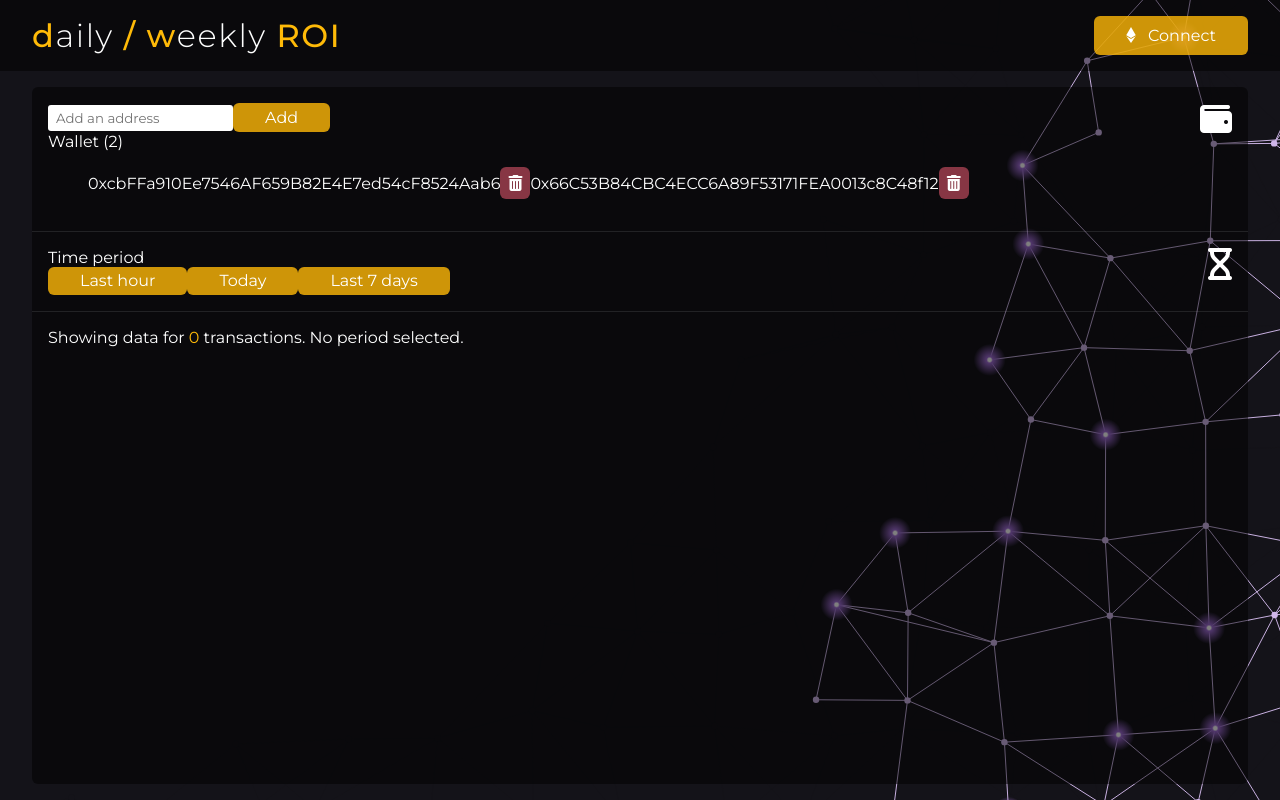
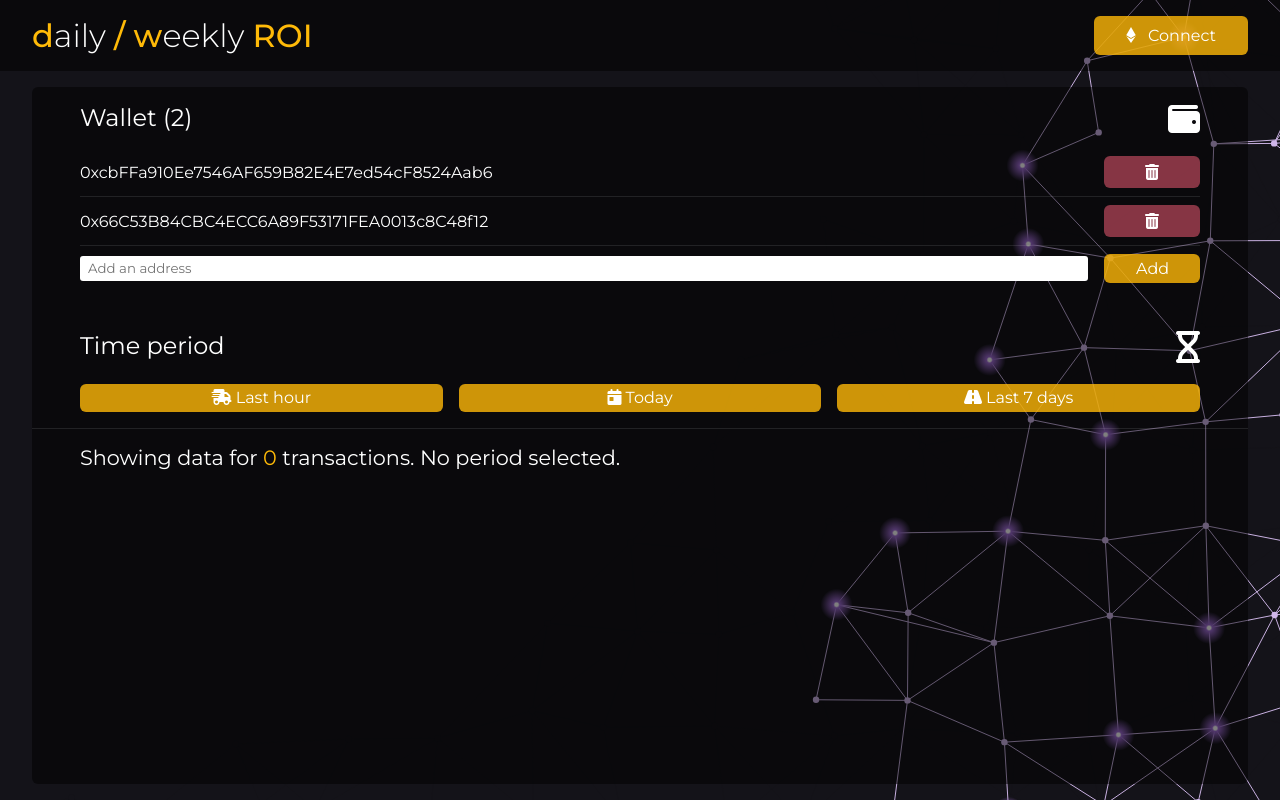
Before and after one commit to 0xpolarzero/roi-tracker, a React (Create React App) app: page / in a window 1280 px wide. Built offline with nearby package versions, Linux system fonts and the light colour scheme; no server answers; what @alch/alchemy-web3 would draw is missing.

Commit message:
Customize CSS for better UI

```diff
--- a/src/components/Tracker/AddressesConfig.js
+++ b/src/components/Tracker/AddressesConfig.js
@@ -10,22 +10,14 @@ class AddressesConfig extends React.Component {
       this.props;
     return (
       <div className='addresses-config'>
-        <i className='addresses-icon fa-solid fa-wallet'></i>
-        <input
-          value={address}
-          onChange={changeAddress}
-          type='text'
-          id='add-address'
-          placeholder='Add an address'
-        />
-        <button onClick={addAddress}>Add</button>
         <div className='addresses-list'>
+          <i className='config-icon fa-solid fa-wallet'></i>
           <div className='title'>Wallet ({addresses.length})</div>
           <ul>
             {addresses.map((address) => {
               return (
                 <li key={address}>
-                  {address}
+                  <span>{address}</span>
                   <button
                     onClick={removeAddress}
                     id={address}
@@ -34,6 +26,16 @@ class AddressesConfig extends React.Component {
                 </li>
               );
             })}
+            <li>
+              <input
+                value={address}
+                onChange={changeAddress}
+                type='text'
+                id='add-address'
+                placeholder='Add an address'
+              />
+              <button onClick={addAddress}>Add</button>
+            </li>
           </ul>
         </div>
       </div>
--- a/src/components/Tracker/PeriodConfig.js
+++ b/src/components/Tracker/PeriodConfig.js
@@ -9,17 +9,17 @@ class PeriodConfig extends React.Component {
     const { trackROI } = this.props;
     return (
       <div className='period-config'>
-        <i className='addresses-icon fa-solid fa-hourglass'></i>
+        <i className='config-icon fa-solid fa-hourglass'></i>
         <div className='title'>Time period</div>
-        <div className='period'>
+        <div className='period-select'>
           <button className='period-hour' onClick={() => trackROI('lastHour')}>
-            Last hour
+            <i className='fa-solid fa-truck-fast'></i> Last hour
           </button>
           <button className='period-day' onClick={() => trackROI('today')}>
-            Today
+            <i className='fa-solid fa-calendar-day'></i> Today
           </button>
           <button className='period-week' onClick={() => trackROI('lastWeek')}>
-            Last 7 days
+            <i className='fa-solid fa-road'></i> Last 7 days
           </button>
         </div>
       </div>
--- a/src/components/Tracker/Tracker.js
+++ b/src/components/Tracker/Tracker.js
@@ -90,6 +90,7 @@ class Tracker extends React.Component {
   render() {
     return (
       <div className='tracker'>
+        <div className='config'>
           <AddressesConfig
             address={this.state.address}
             addresses={this.state.addresses}
@@ -98,6 +99,7 @@ class Tracker extends React.Component {
             removeAddress={this.removeAddress}
           />
           <PeriodConfig trackROI={this.trackROI} changeDate={this.changeDate} />
+        </div>
         <Result
           period={this.state.period}
           transactions={this.state.transactions}
--- a/src/styles/components/Header.css
+++ b/src/styles/components/Header.css
@@ -8,7 +8,6 @@
 .app-title {
   font-size: 2rem;
   font-weight: 300;
-  letter-spacing: 0.1rem;
 }
 
 .app-title .main-char {
--- a/src/styles/components/Tracker.css
+++ b/src/styles/components/Tracker.css
@@ -3,33 +3,64 @@
   border-radius: 6px;
   margin: 1rem 2rem;
   display: grid;
-  grid-template-rows: auto auto 1fr;
+  grid-template-rows: auto 1fr;
 }
 
-.tracker > div {
+.tracker .config {
+  display: grid;
+  grid-template-columns: repeat(auto-fit, minmax(700px, 1fr));
+  gap: 1rem;
+  border-bottom: 1px solid rgba(255, 255, 255, 0.1);
+}
+
+.config-icon {
+  position: absolute;
+  top: 1rem;
+  right: 3rem;
+  font-size: 2rem;
+}
+
+.addresses-config {
+  display: flex;
+  flex-direction: column;
+  justify-content: center;
+  gap: 1rem;
+}
+
+.addresses-list,
+.period-config {
   position: relative;
   padding: 1rem;
 }
 
-.tracker > div:not(div:nth-child(3)) {
-  border-bottom: 1px solid rgba(255, 255, 255, 0.1);
+.addresses-list .title,
+.period-config .title {
+  font-size: 1.5rem;
+  padding: 0 0 0 2rem;
 }
 
-.addresses-icon {
-  position: absolute;
-  top: 1rem;
-  right: 1rem;
-  font-size: 2rem;
+.addresses-list ul {
+  margin: 1rem 0 0 0;
+  padding: 0 2rem;
+  display: flex;
+  flex-direction: column;
 }
 
 .addresses-list > ul > li {
   all: unset;
+  display: grid;
+  grid-template-columns: 1fr 6rem;
+  gap: 1rem;
+  padding: 0.5rem 0;
+  align-items: center;
 }
 
-.addresses-config form {
-  display: flex;
-  align-items: center;
-  gap: 1rem;
+.addresses-list > ul > li:nth-last-of-type(1) {
+  padding-bottom: 0;
+}
+
+.addresses-list > ul > li:not(li:nth-last-of-type(1)) {
+  border-bottom: 1px solid rgba(255, 255, 255, 0.1);
 }
 
 .fa-trash-can {
@@ -41,6 +72,27 @@
   background: rgba(166, 66, 83, 0.5);
 }
 
+.period-config {
+  position: relative;
+}
+
+.period-select {
+  display: grid;
+  grid-template-columns: repeat(auto-fit, minmax(100px, 1fr));
+  margin: 1.5rem 0 0 0;
+  padding: 0 2rem;
+  gap: 1rem;
+}
+
+.result {
+  padding: 1rem 3rem;
+}
+
+.hint {
+  font-size: 1.3rem;
+  margin-bottom: 1rem;
+}
+
 .highlight {
   color: rgb(255, 186, 8);
 }
```
Lines whose indentation alone changed are shown as unchanged.
